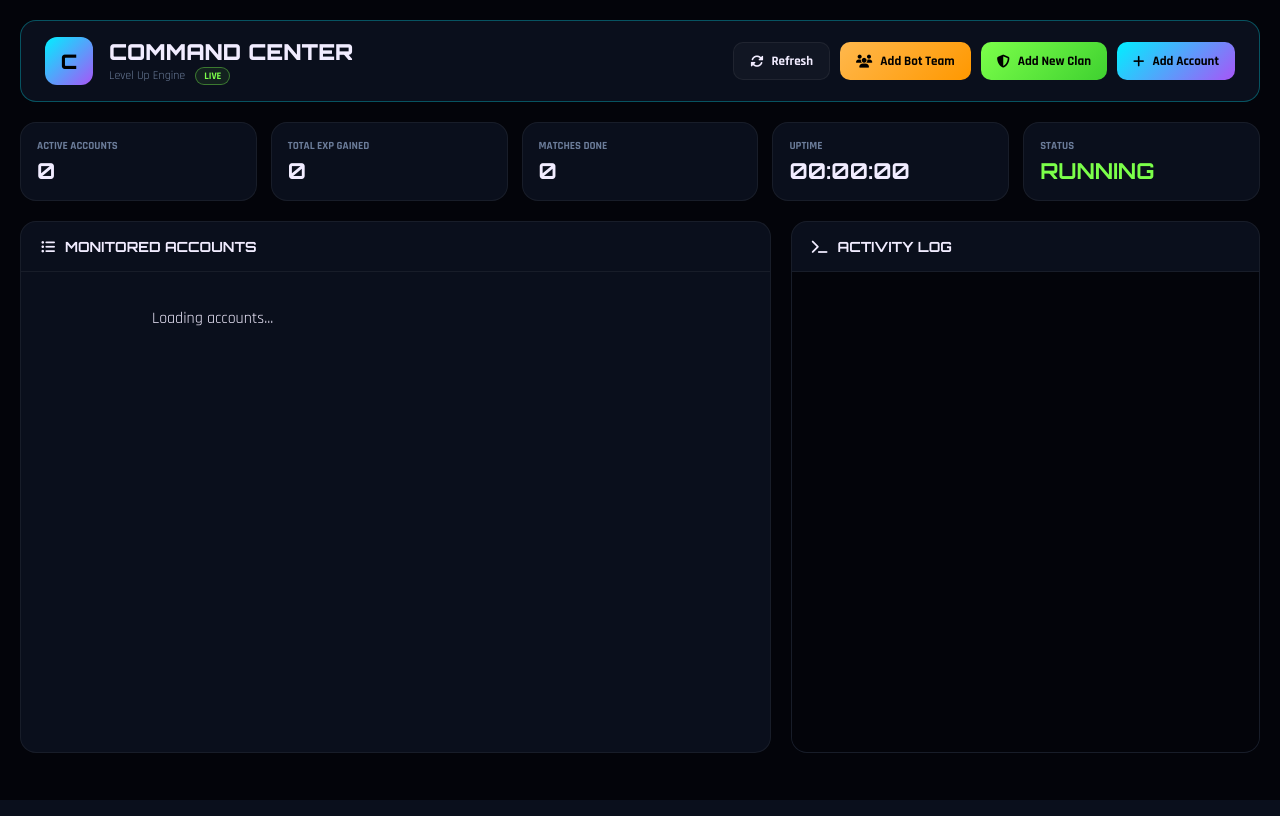
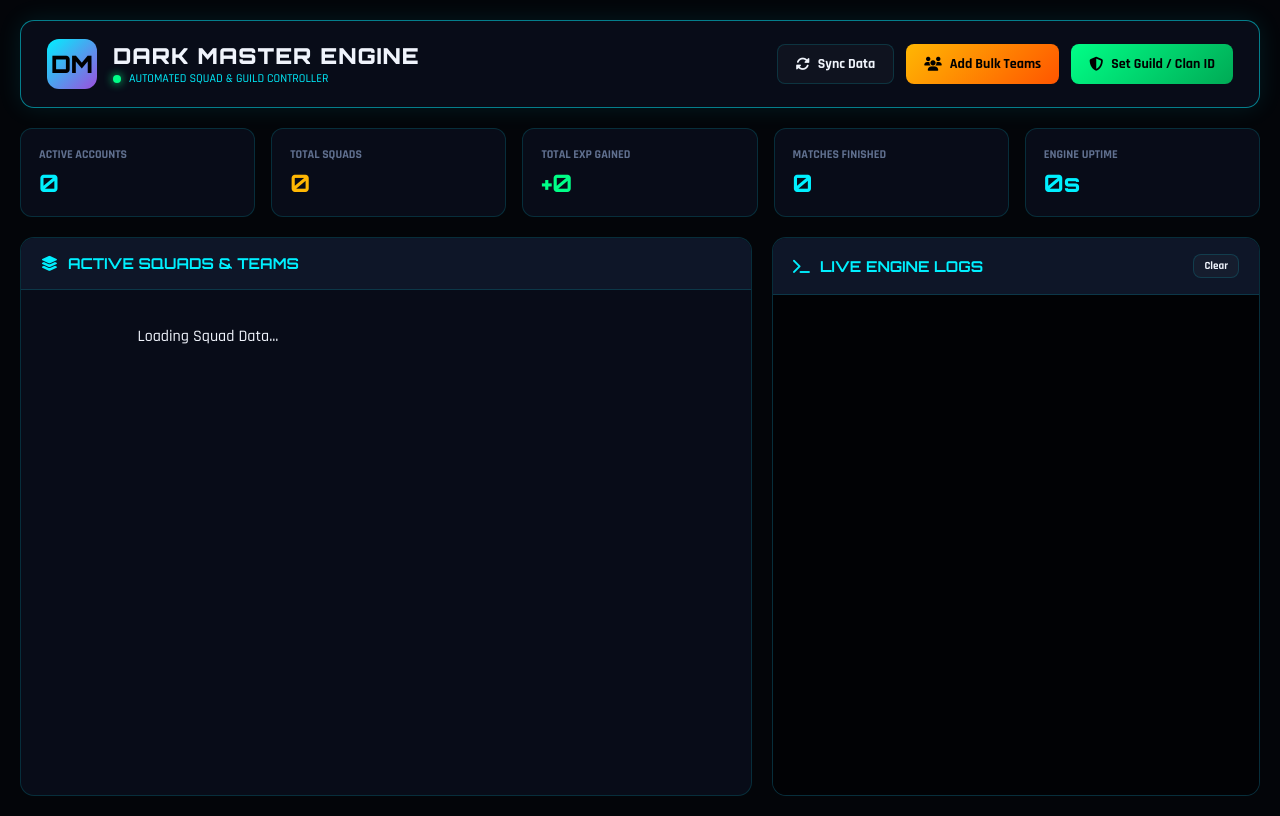
Before and after one commit to chatgptprouserbd-lgtm/guild-glory-bot-xenomods, a Python web app: template templates/index.html in a window 1280 px wide. Run offline with Jinja, Linux system fonts and the light colour scheme; the template is opened without the code that fills it, so the values that code supplies are empty.

Commit message:
Update index.html

```diff
--- a/templates/index.html
+++ b/templates/index.html
@@ -3,80 +3,81 @@
 <head>
 <meta charset="UTF-8">
 <meta name="viewport" content="width=device-width, initial-scale=1.0">
-<title>CODEXGOJO — Command Center & Team Builder</title>
+<title>DARK MASTER — Ultimate FreeFire Squad & Guild Engine</title>
 <link rel="preconnect" href="https://fonts.googleapis.com">
 <link rel="preconnect" href="https://fonts.gstatic.com" crossorigin>
-<link href="https://fonts.googleapis.com/css2?family=Orbitron:wght@500;700;900&family=Rajdhani:wght@400;500;600;700&family=JetBrains+Mono:wght@400;500;700&display=swap" rel="stylesheet">
+<link href="https://fonts.googleapis.com/css2?family=Orbitron:wght@500;700;900&family=Rajdhani:wght@500;600;700&family=JetBrains+Mono:wght@400;500;700&display=swap" rel="stylesheet">
 <link rel="stylesheet" href="https://cdnjs.cloudflare.com/ajax/libs/font-awesome/6.7.2/css/all.min.css">
 <style>
 :root{
-  --void:#03040a;--bg:#06080f;--panel:rgba(12,18,32,0.85);--panel-2:#0d1524;--panel-3:#131c31;
-  --border:rgba(255,255,255,0.06);--border-hi:rgba(0,240,255,0.3);
-  --txt:#f1ecff;--txt-2:#b3a6d6;--txt-3:#6b7c99;
-  --a:rgb(0,240,255);--b:rgb(168,85,247);--ok:rgb(124,255,74);--warn:rgb(255,184,77);--bad:rgb(255,45,85);
-  --r:16px;--r-sm:10px;
-  --display:'Orbitron',sans-serif;--ui:'Rajdhani',sans-serif;--mono:'JetBrains Mono',monospace;
+  --bg:#030509;--panel:rgba(10,15,28,0.85);--panel-sub:#0e1628;
+  --border:rgba(0,240,255,0.15);--border-hi:rgba(0,240,255,0.5);
+  --txt:#f0f4fc;--txt-muted:#60708f;
+  --neon-cyan:#00f0ff;--neon-purple:#9d4edd;--neon-green:#00ff87;
+  --neon-warn:#ffb703;--neon-red:#ff0055;
+  --font-title:'Orbitron',sans-serif;--font-ui:'Rajdhani',sans-serif;--font-mono:'JetBrains Mono',monospace;
 }
 
-*{box-sizing:border-box;margin:0;padding:0;}
-body{font-family:var(--ui);background:var(--void);color:var(--txt);padding:20px;min-height:100vh;}
-.container{max-width:1440px;margin:0 auto;}
-button{font-family:inherit;}
+*{margin:0;padding:0;box-sizing:border-box;}
+body{background:var(--bg);color:var(--txt);font-family:var(--font-ui);padding:20px;min-height:100vh;}
+.container{max-width:1600px;margin:0 auto;}
 
-.topbar{display:flex;align-items:center;justify-content:space-between;padding:16px 24px;margin-bottom:20px;background:var(--panel);border:1px solid var(--border-hi);border-radius:var(--r);}
+/* TOP NAVIGATION HEADER */
+.header{display:flex;align-items:center;justify-content:space-between;padding:18px 26px;background:var(--panel);border:1px solid var(--border-hi);border-radius:14px;box-shadow:0 0 25px rgba(0,240,255,0.1);margin-bottom:20px;}
 .brand{display:flex;align-items:center;gap:16px;}
-.logo{width:48px;height:48px;border-radius:12px;display:grid;place-items:center;font-family:var(--display);font-weight:900;font-size:20px;background:linear-gradient(135deg,var(--a),var(--b));color:#000;}
-.glitch{font-family:var(--display);font-weight:900;font-size:22px;color:var(--txt);}
-.tagline{font-size:12px;color:var(--txt-3);display:flex;align-items:center;gap:10px;margin-top:2px;}
-.pill{padding:2px 8px;border-radius:99px;font-size:10px;font-weight:700;border:1px solid var(--border-hi);}
-.pill.live{color:var(--ok);border-color:rgba(124,255,74,.4);background:rgba(124,255,74,.08);}
+.logo{width:50px;height:50px;background:linear-gradient(135deg,var(--neon-cyan),var(--neon-purple));border-radius:12px;display:grid;place-items:center;font-family:var(--font-title);font-size:24px;font-weight:900;color:#000;}
+.title{font-family:var(--font-title);font-size:22px;font-weight:900;letter-spacing:1px;color:var(--txt);}
+.subtitle{font-size:12px;color:var(--neon-cyan);display:flex;align-items:center;gap:8px;margin-top:2px;}
+.dot{width:8px;height:8px;background:var(--neon-green);border-radius:50%;box-shadow:0 0 10px var(--neon-green);}
 
-.actions{display:flex;gap:10px;}
-.btn{display:inline-flex;align-items:center;gap:8px;padding:10px 16px;border-radius:var(--r-sm);font-size:13px;font-weight:700;cursor:pointer;border:1px solid var(--border);color:var(--txt);background:rgba(255,255,255,.03);transition:.2s;}
-.btn:hover{background:var(--panel-3);border-color:var(--a);}
-.btn-primary{background:linear-gradient(135deg,var(--a),var(--b));color:#000;border:0;}
-.btn-success{background:linear-gradient(135deg,var(--ok),#3fd130);color:#000;border:0;}
-.btn-warning{background:linear-gradient(135deg,var(--warn),#ff9800);color:#000;border:0;}
+.actions{display:flex;gap:12px;}
+.btn{display:inline-flex;align-items:center;gap:8px;padding:10px 18px;border-radius:8px;font-family:var(--font-ui);font-size:14px;font-weight:700;cursor:pointer;border:1px solid var(--border);color:var(--txt);background:rgba(255,255,255,0.03);transition:0.2s;}
+.btn:hover{border-color:var(--neon-cyan);background:rgba(0,240,255,0.1);transform:translateY(-2px);}
+.btn-primary{background:linear-gradient(135deg,var(--neon-cyan),#0077ff);color:#000;border:0;}
+.btn-warn{background:linear-gradient(135deg,var(--neon-warn),#ff5500);color:#000;border:0;}
+.btn-green{background:linear-gradient(135deg,var(--neon-green),#00aa55);color:#000;border:0;}
 
-.stats{display:grid;grid-template-columns:repeat(5,1fr);gap:14px;margin-bottom:20px;}
-.stat{background:var(--panel);border:1px solid var(--border);border-radius:var(--r);padding:16px;}
-.stat-label{font-size:11px;font-weight:700;color:var(--txt-3);text-transform:uppercase;}
-.stat-value{font-family:var(--display);font-size:22px;font-weight:700;margin-top:4px;}
+/* METRICS STATS */
+.stats-grid{display:grid;grid-template-columns:repeat(5,1fr);gap:16px;margin-bottom:20px;}
+.stat-card{background:var(--panel);border:1px solid var(--border);border-radius:12px;padding:18px;}
+.stat-lbl{font-size:12px;font-weight:700;color:var(--txt-muted);text-transform:uppercase;}
+.stat-val{font-family:var(--font-title);font-size:24px;font-weight:700;margin-top:6px;color:var(--neon-cyan);}
 
-.layout{display:grid;grid-template-columns:1.6fr 1fr;gap:20px;}
-.panel{background:var(--panel);border:1px solid var(--border);border-radius:var(--r);overflow:hidden;}
-.panel-head{display:flex;align-items:center;justify-content:space-between;padding:16px 20px;border-bottom:1px solid var(--border);}
-.panel-title{font-family:var(--display);font-size:14px;font-weight:700;display:flex;align-items:center;gap:10px;}
+/* MAIN CONTENT LAYOUT */
+.main-layout{display:grid;grid-template-columns:1.5fr 1fr;gap:20px;}
+.panel{background:var(--panel);border:1px solid var(--border);border-radius:14px;overflow:hidden;}
+.panel-head{display:flex;align-items:center;justify-content:space-between;padding:16px 20px;background:var(--panel-sub);border-bottom:1px solid var(--border);}
+.panel-title{font-family:var(--font-title);font-size:15px;font-weight:700;display:flex;align-items:center;gap:10px;color:var(--neon-cyan);}
 
-.toolbar{display:flex;gap:10px;padding:14px;border-bottom:1px solid var(--border);}
-.input{width:100%;background:var(--void);border:1px solid var(--border-hi);border-radius:var(--r-sm);padding:8px 12px;color:var(--txt);outline:none;}
+/* CARDS LIST */
+.card-grid{padding:16px;display:grid;grid-template-columns:repeat(auto-fill,minmax(280px,1fr));gap:14px;}
+.squad-card{background:var(--panel-sub);border:1px solid var(--border);border-radius:10px;padding:14px;}
+.squad-head{display:flex;justify-content:space-between;align-items:center;margin-bottom:10px;}
+.squad-name{font-weight:700;font-size:15px;}
+.badge{padding:3px 8px;border-radius:4px;font-size:10px;font-weight:700;background:rgba(0,255,135,0.1);color:var(--neon-green);border:1px solid var(--neon-green);}
 
-.accounts{padding:16px;display:grid;grid-template-columns:repeat(auto-fill,minmax(300px,1fr));gap:14px;}
-.account{padding:16px;border:1px solid var(--border);border-radius:var(--r-sm);background:var(--panel-2);}
-.acc-row{display:flex;justify-content:space-between;align-items:center;margin-bottom:10px;}
-.acc-name{font-weight:700;}
-.acc-uid{font-size:11px;color:var(--txt-3);font-family:var(--mono);}
-.status{padding:3px 8px;border-radius:4px;font-size:11px;font-weight:700;background:rgba(124,255,74,.1);color:var(--ok);}
+.logs-box{height:500px;overflow-y:auto;padding:14px;font-family:var(--font-mono);font-size:12px;background:#010205;line-height:1.7;}
+.log-line{display:flex;gap:10px;}
+.log-time{color:var(--txt-muted);}
+.log-msg.success{color:var(--neon-green);}
+.log-msg.error{color:var(--neon-red);}
+.log-msg.warning{color:var(--neon-warn);}
 
-.logs-stream{height:480px;overflow-y:auto;padding:14px;font-family:var(--mono);font-size:11.5px;background:var(--void);line-height:1.6;}
-.log-line{display:flex;gap:8px;}
-.log-ts{color:var(--txt-3);}
-.log-msg.success{color:var(--ok);}
-.log-msg.error{color:var(--bad);}
+/* MODAL OVERLAY */
+.overlay{position:fixed;inset:0;z-index:999;background:rgba(1,3,8,0.85);backdrop-filter:blur(8px);display:none;align-items:center;justify-content:center;padding:20px;}
+.overlay.active{display:flex !important;}
+.modal{width:100%;max-width:560px;background:var(--panel);border:1px solid var(--border-hi);border-radius:14px;overflow:hidden;}
+.modal-head{display:flex;justify-content:space-between;padding:16px 20px;background:var(--panel-sub);border-bottom:1px solid var(--border);}
+.modal-body{padding:20px;max-height:80vh;overflow-y:auto;}
+.field{margin-bottom:14px;}
+.field label{display:block;font-size:12px;font-weight:700;margin-bottom:6px;color:var(--neon-cyan);}
+.input{width:100%;background:#020408;border:1px solid var(--border-hi);border-radius:8px;padding:10px 14px;color:var(--txt);outline:none;font-family:var(--font-mono);}
 
-/* MODAL */
-.overlay{position:fixed;inset:0;z-index:999;background:rgba(3,4,10,.85);backdrop-filter:blur(6px);display:none;align-items:center;justify-content:center;padding:20px;}
-.overlay.active{display:flex !important;}
-.modal{width:100%;max-width:520px;background:var(--panel);border:1px solid var(--border-hi);border-radius:var(--r);overflow:hidden;}
-.modal-head{display:flex;justify-content:space-between;padding:16px 20px;border-bottom:1px solid var(--border);}
-.modal-body{padding:20px;}
-.field{margin-bottom:12px;}
-.field label{display:block;font-size:12px;font-weight:700;margin-bottom:4px;color:var(--txt-2);}
-.modal-foot{display:flex;justify-content:flex-end;gap:10px;padding-top:10px;}
-.player-box{background:var(--void);border:1px solid var(--border);border-radius:8px;padding:8px;margin-bottom:8px;}
+.squad-box{background:#040812;border:1px solid var(--border);border-radius:10px;padding:12px;margin-bottom:12px;}
+.player-row{display:grid;grid-template-columns:1fr 1fr;gap:8px;margin-top:6px;}
 
 .toasts{position:fixed;right:20px;top:20px;z-index:9999;display:flex;flex-direction:column;gap:10px;}
-.toast{min-width:220px;padding:10px 14px;border-radius:8px;background:var(--panel-2);border-left:3px solid var(--a);font-size:13px;}
+.toast{min-width:240px;padding:12px 18px;border-radius:8px;background:var(--panel-sub);border-left:4px solid var(--neon-cyan);font-size:13px;box-shadow:0 0 20px rgba(0,0,0,0.5);}
 </style>
 </head>
 <body>
@@ -84,90 +85,96 @@ button{font-family:inherit;}
 <div class="toasts" id="toasts"></div>
 
 <div class="container">
-  <div class="topbar">
+  <!-- TOP BAR -->
+  <div class="header">
     <div class="brand">
-      <div class="logo">C</div>
+      <div class="logo">DM</div>
       <div>
-        <div class="glitch">COMMAND CENTER</div>
-        <div class="tagline"><span>Level Up Engine</span><span class="pill live" id="conn-pill">LIVE</span></div>
+        <div class="title">DARK MASTER ENGINE</div>
+        <div class="subtitle"><div class="dot"></div> AUTOMATED SQUAD & GUILD CONTROLLER</div>
       </div>
     </div>
     <div class="actions">
-      <button class="btn" onclick="fetchStats()"><i class="fa-solid fa-rotate"></i> Refresh</button>
-      <button class="btn btn-warning" onclick="openTeamBuilderModal()"><i class="fa-solid fa-users"></i> Add Bot Team</button>
-      <button class="btn btn-success" onclick="openClanModal()"><i class="fa-solid fa-shield-halved"></i> Add New Clan</button>
-      <button class="btn btn-primary" onclick="openAddModal()"><i class="fa-solid fa-plus"></i> Add Account</button>
+      <button class="btn" onclick="fetchStats()"><i class="fa-solid fa-rotate"></i> Sync Data</button>
+      <button class="btn btn-warn" onclick="openBulkModal()"><i class="fa-solid fa-users"></i> Add Bulk Teams</button>
+      <button class="btn btn-green" onclick="openClanModal()"><i class="fa-solid fa-shield-halved"></i> Set Guild / Clan ID</button>
     </div>
   </div>
 
-  <div class="stats">
-    <div class="stat"><div class="stat-label">Active Accounts</div><div class="stat-value" id="stat-total-accounts">0</div></div>
-    <div class="stat"><div class="stat-label">Total EXP Gained</div><div class="stat-value" id="stat-total-exp">0</div></div>
-    <div class="stat"><div class="stat-label">Matches Done</div><div class="stat-value" id="stat-total-matches">0</div></div>
-    <div class="stat"><div class="stat-label">Uptime</div><div class="stat-value" id="stat-uptime">00:00:00</div></div>
-    <div class="stat"><div class="stat-label">Status</div><div class="stat-value" style="color:var(--ok);">RUNNING</div></div>
+  <!-- STATS -->
+  <div class="stats-grid">
+    <div class="stat-card"><div class="stat-lbl">Active Accounts</div><div class="stat-val" id="stat-accs">0</div></div>
+    <div class="stat-card"><div class="stat-lbl">Total Squads</div><div class="stat-val" id="stat-teams" style="color:var(--neon-warn);">0</div></div>
+    <div class="stat-card"><div class="stat-lbl">Total EXP Gained</div><div class="stat-val" id="stat-exp" style="color:var(--neon-green);">+0</div></div>
+    <div class="stat-card"><div class="stat-lbl">Matches Finished</div><div class="stat-val" id="stat-matches">0</div></div>
+    <div class="stat-card"><div class="stat-lbl">Engine Uptime</div><div class="stat-val" id="stat-uptime">0s</div></div>
   </div>
 
-  <div class="layout">
+  <!-- MAIN LAYOUT -->
+  <div class="main-layout">
+    <!-- LEFT: SQUAD LIST -->
     <div class="panel">
-      <div class="panel-head"><div class="panel-title"><i class="fa-solid fa-list-ul"></i> MONITORED ACCOUNTS</div></div>
-      <div class="accounts" id="accounts-container"><div style="padding:20px;text-align:center;">Loading accounts...</div></div>
+      <div class="panel-head">
+        <div class="panel-title"><i class="fa-solid fa-layer-group"></i> ACTIVE SQUADS & TEAMS</div>
+      </div>
+      <div class="card-grid" id="teams-container">
+        <div style="padding:20px;text-align:center;">Loading Squad Data...</div>
+      </div>
     </div>
+
+    <!-- RIGHT: LOGS STREAM -->
     <div class="panel">
-      <div class="panel-head"><div class="panel-title"><i class="fa-solid fa-terminal"></i> ACTIVITY LOG</div></div>
-      <div class="logs-stream" id="log-stream"></div>
+      <div class="panel-head">
+        <div class="panel-title"><i class="fa-solid fa-terminal"></i> LIVE ENGINE LOGS</div>
+        <button class="btn" onclick="clearLogs()" style="padding:4px 10px;font-size:11px;">Clear</button>
+      </div>
+      <div class="logs-box" id="logs-box"></div>
     </div>
   </div>
 </div>
 
-<!-- MODAL ADD ACCOUNT -->
-<div class="overlay" id="add-modal">
+<!-- MODAL: BULK TEAMS -->
+<div class="overlay" id="bulk-modal">
   <div class="modal">
-    <div class="modal-head"><h3>ADD ACCOUNT</h3><button class="btn" onclick="closeAddModal()">X</button></div>
+    <div class="modal-head">
+      <h3>CREATE BULK BOT SQUADS</h3>
+      <button class="btn" onclick="closeBulkModal()">X</button>
+    </div>
     <div class="modal-body">
-      <form onsubmit="submitAddAccount(event)">
-        <div class="field"><label>Guest UID</label><input type="text" class="input" id="acc-uid" required></div>
-        <div class="field"><label>Password</label><input type="password" class="input" id="acc-password" required></div>
-        <div class="modal-foot">
-          <button type="button" class="btn" onclick="closeAddModal()">Cancel</button>
-          <button type="submit" class="btn btn-primary">Save & Start</button>
+      <form onsubmit="submitBulkTeams(event)">
+        <div class="squad-box">
+          <div class="field"><label>Squad 1 Name</label><input type="text" class="input" id="t1-name" value="Team_Alpha" required></div>
+          <div class="player-row"><input type="text" class="input" id="t1p1-uid" placeholder="P1 UID"><input type="text" class="input" id="t1p1-pass" placeholder="P1 Password"></div>
+          <div class="player-row"><input type="text" class="input" id="t1p2-uid" placeholder="P2 UID"><input type="text" class="input" id="t1p2-pass" placeholder="P2 Password"></div>
+          <div class="player-row"><input type="text" class="input" id="t1p3-uid" placeholder="P3 UID"><input type="text" class="input" id="t1p3-pass" placeholder="P3 Password"></div>
+          <div class="player-row"><input type="text" class="input" id="t1p4-uid" placeholder="P4 UID"><input type="text" class="input" id="t1p4-pass" placeholder="P4 Password"></div>
         </div>
+        <button type="submit" class="btn btn-warn" style="width:100%;margin-top:10px;">Launch Bulk Squads</button>
       </form>
     </div>
   </div>
 </div>
 
-<!-- MODAL ADD BOT TEAM -->
-<div class="overlay" id="team-builder-modal">
-  <div class="modal">
-    <div class="modal-head"><h3>ADD BOT TEAM (4 PLAYERS)</h3><button class="btn" onclick="closeTeamBuilderModal()">X</button></div>
-    <div class="modal-body">
-      <form onsubmit="submitBotTeam(event)">
-        <div class="field"><label>Team Name</label><input type="text" class="input" id="team-name" value="Team_RBC_1" required></div>
-        <div class="player-box"><label>Player 1 (UID / Pass)</label><div style="display:grid;grid-template-columns:1fr 1fr;gap:6px;"><input type="text" class="input" id="p1-uid" placeholder="UID"><input type="text" class="input" id="p1-pass" placeholder="Password"></div></div>
-        <div class="player-box"><label>Player 2 (UID / Pass)</label><div style="display:grid;grid-template-columns:1fr 1fr;gap:6px;"><input type="text" class="input" id="p2-uid" placeholder="UID"><input type="text" class="input" id="p2-pass" placeholder="Password"></div></div>
-        <div class="player-box"><label>Player 3 (UID / Pass)</label><div style="display:grid;grid-template-columns:1fr 1fr;gap:6px;"><input type="text" class="input" id="p3-uid" placeholder="UID"><input type="text" class="input" id="p3-pass" placeholder="Password"></div></div>
-        <div class="player-box"><label>Player 4 (UID / Pass)</label><div style="display:grid;grid-template-columns:1fr 1fr;gap:6px;"><input type="text" class="input" id="p4-uid" placeholder="UID"><input type="text" class="input" id="p4-pass" placeholder="Password"></div></div>
-        <div class="modal-foot">
-          <button type="button" class="btn" onclick="closeTeamBuilderModal()">Cancel</button>
-          <button type="submit" class="btn btn-warning">Create Team</button>
-        </div>
-      </form>
-    </div>
-  </div>
-</div>
-
-<!-- MODAL ADD CLAN -->
+<!-- MODAL: GUILD / CLAN -->
 <div class="overlay" id="clan-modal">
   <div class="modal">
-    <div class="modal-head"><h3>ADD NEW CLAN</h3><button class="btn" onclick="closeClanModal()">X</button></div>
+    <div class="modal-head">
+      <h3>ASSIGN SQUAD TO CLAN</h3>
+      <button class="btn" onclick="closeClanModal()">X</button>
+    </div>
     <div class="modal-body">
-      <form onsubmit="submitNewClan(event)">
-        <div class="field"><label>Clan ID / UID</label><input type="text" class="input" id="clan-uid" required></div>
-        <div class="modal-foot">
-          <button type="button" class="btn" onclick="closeClanModal()">Cancel</button>
-          <button type="submit" class="btn btn-success">Start Clan Request</button>
+      <form onsubmit="submitClan(event)">
+        <div class="field">
+          <label>Target Clan / Guild ID</label>
+          <input type="text" class="input" id="clan-id" placeholder="e.g. 3105331459" required>
         </div>
+        <div class="field">
+          <label>Select Team / Squad</label>
+          <select class="input" id="clan-team-select">
+            <option value="">-- All Active Squads --</option>
+          </select>
+        </div>
+        <button type="submit" class="btn btn-green" style="width:100%;margin-top:10px;">Validate & Join Clan</button>
       </form>
     </div>
   </div>
@@ -175,62 +182,94 @@ button{font-family:inherit;}
 
 <script>
 const $ = s => document.querySelector(s);
-function toast(msg){ const el = document.createElement('div'); el.className='toast'; el.textContent=msg; $('#toasts').appendChild(el); setTimeout(()=>el.remove(), 3000); }
+function toast(msg){
+  const el = document.createElement('div'); el.className = 'toast'; el.textContent = msg;
+  $('#toasts').appendChild(el); setTimeout(() => el.remove(), 3500);
+}
 
-function openAddModal(){ $('#add-modal').classList.add('active'); }
-function closeAddModal(){ $('#add-modal').classList.remove('active'); }
-function openTeamBuilderModal(){ $('#team-builder-modal').classList.add('active'); }
-function closeTeamBuilderModal(){ $('#team-builder-modal').classList.remove('active'); }
+function openBulkModal(){ $('#bulk-modal').classList.add('active'); }
+function closeBulkModal(){ $('#bulk-modal').classList.remove('active'); }
 function openClanModal(){ $('#clan-modal').classList.add('active'); }
 function closeClanModal(){ $('#clan-modal').classList.remove('active'); }
-
-async function submitAddAccount(e){
-  e.preventDefault();
-  const res = await fetch('/api/account/add', {method:'POST', headers:{'Content-Type':'application/json'}, body:JSON.stringify({uid:$('#acc-uid').value, password:$('#acc-password').value})});
-  closeAddModal(); toast('Account Added!'); fetchStats();
-}
-
-async function submitBotTeam(e){
-  e.preventDefault();
-  const players = [
-    {uid:$('#p1-uid').value, pass:$('#p1-pass').value},
-    {uid:$('#p2-uid').value, pass:$('#p2-pass').value},
-    {uid:$('#p3-uid').value, pass:$('#p3-pass').value},
-    {uid:$('#p4-uid').value, pass:$('#p4-pass').value}
-  ].filter(p=>p.uid && p.pass);
-
-  await fetch('/api/create_bot_team', {method:'POST', headers:{'Content-Type':'application/json'}, body:JSON.stringify({team_name:$('#team-name').value, players})});
-  closeTeamBuilderModal(); toast('Bot Team Created!'); fetchStats();
-}
-
-async function submitNewClan(e){
-  e.preventDefault();
-  await fetch('/api/add_clan', {method:'POST', headers:{'Content-Type':'application/json'}, body:JSON.stringify({clan_uid:$('#clan-uid').value})});
-  closeClanModal(); toast('Clan Join Initiated!'); fetchStats();
-}
 
 async function fetchStats(){
   try{
     const res = await fetch('/api/stats');
     const data = await res.json();
-    $('#stat-total-accounts').textContent = data.total_accounts;
-    $('#stat-total-exp').textContent = '+' + data.total_gained_exp;
-    $('#stat-total-matches').textContent = data.total_matches;
 
-    const box = $('#accounts-container');
-    if(!data.accounts.length) box.innerHTML = '<div style="padding:20px;">No active accounts.</div>';
-    else {
-      box.innerHTML = data.accounts.map(a => `<div class="account">
-        <div class="acc-row"><div class="acc-name">${a.nickname||'Player'}</div><span class="status">${a.status||'ONLINE'}</span></div>
-        <div class="acc-uid">UID: ${a.uid}</div>
-        <div style="font-size:12px;margin-top:6px;">Level: ${a.level||1} | EXP: ${a.current_exp||0}</div>
-      </div>`).join('');
+    $('#stat-accs').textContent = data.total_accounts;
+    $('#stat-teams').textContent = data.total_teams;
+    $('#stat-exp').textContent = '+' + data.total_gained_exp;
+    $('#stat-matches').textContent = data.total_matches;
+    $('#stat-uptime').textContent = data.uptime + 's';
+
+    // Populate Squad List
+    const box = $('#teams-container');
+    const sel = $('#clan-team-select');
+    sel.innerHTML = '<option value="">-- All Active Squads --</option>';
+
+    if(!data.teams || !data.teams.length){
+      box.innerHTML = '<div style="padding:20px;grid-column:1/-1;text-align:center;">No Bulk Squads Created Yet.</div>';
+    }else{
+      box.innerHTML = data.teams.map(t => {
+        sel.innerHTML += `<option value="${t.id}">${t.name} (${t.player_count} Players)</option>`;
+        return `<div class="squad-card">
+          <div class="squad-head">
+            <div class="squad-name">${t.name}</div>
+            <span class="badge">${t.in_guild ? 'GUILD ACTIVE' : 'NO GUILD'}</span>
+          </div>
+          <div style="font-size:12px;color:var(--txt-muted);">Players: ${t.player_count} | Created: ${t.created_at}</div>
+        </div>`;
+      }).join('');
     }
 
-    const logBox = $('#log-stream');
-    logBox.innerHTML = data.logs.map(l => `<div class="log-line"><span class="log-ts">[${l.time}]</span><span class="log-msg ${l.level}">${l.message}</span></div>`).join('');
+    // Logs
+    const logBox = $('#logs-box');
+    logBox.innerHTML = data.logs.map(l => `<div class="log-line">
+      <span class="log-time">[${l.time}]</span>
+      <span class="log-msg ${l.level}">${l.message}</span>
+    </div>`).join('');
     logBox.scrollTop = logBox.scrollHeight;
   }catch(e){}
+}
+
+async function submitBulkTeams(e){
+  e.preventDefault();
+  const payload = {
+    teams: [{
+      team_name: $('#t1-name').value,
+      players: [
+        {uid: $('#t1p1-uid').value, password: $('#t1p1-pass').value},
+        {uid: $('#t1p2-uid').value, password: $('#t1p2-pass').value},
+        {uid: $('#t1p3-uid').value, password: $('#t1p3-pass').value},
+        {uid: $('#t1p4-uid').value, password: $('#t1p4-pass').value}
+      ]
+    }]
+  };
+  const res = await fetch('/api/teams/bulk_create', {method:'POST', headers:{'Content-Type':'application/json'}, body:JSON.stringify(payload)});
+  closeBulkModal(); toast('Bulk Squad Created Successfully!'); fetchStats();
+}
+
+async function submitClan(e){
+  e.preventDefault();
+  const res = await fetch('/api/clan/assign', {
+    method:'POST',
+    headers:{'Content-Type':'application/json'},
+    body:JSON.stringify({clan_id: $('#clan-id').value, team_id: $('#clan-team-select').value})
+  });
+  const data = await res.json();
+  closeClanModal();
+  if(data.status === 'warning'){
+    toast('⚠️ ' + data.message);
+  }else{
+    toast('✅ Clan Joined & Verified!');
+  }
+  fetchStats();
+}
+
+async function clearLogs(){
+  await fetch('/api/logs/clear', {method:'POST'});
+  fetchStats();
 }
 
 setInterval(fetchStats, 3000);
```
